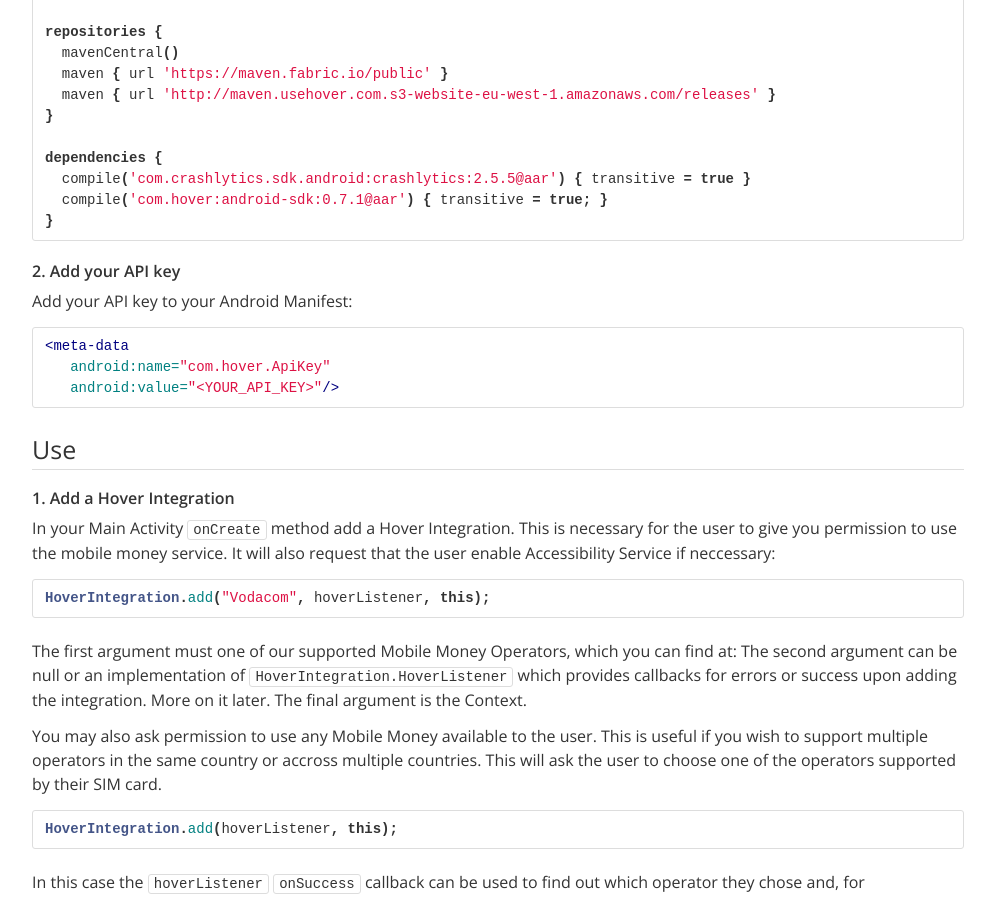
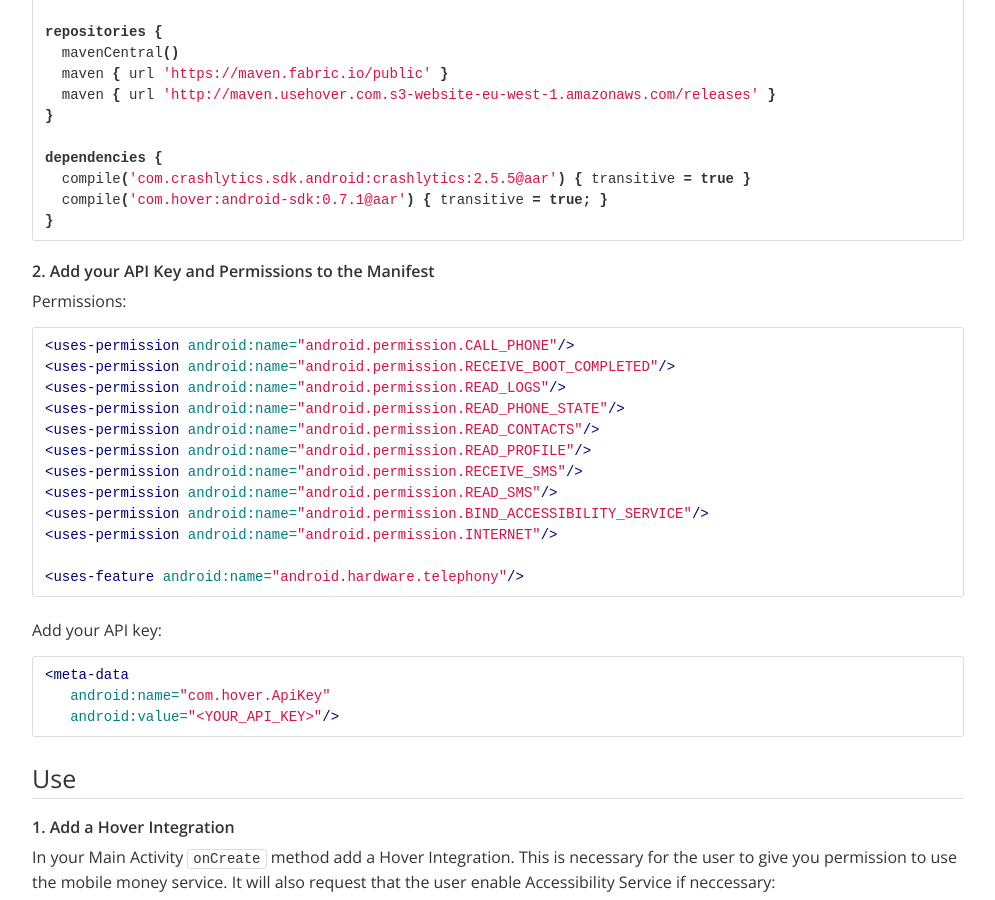
Before and after one commit to stephengacheru/usehover.github.io, a Jekyll site: the page built from index.md, in a window 1280 px wide and 900 px high, scrolled down 589 px. Shown: the whole window, without its empty margins (142-1137 px from the left). Built offline with Jekyll 4.4.1, drawn with Linux system fonts in a browser that asks for light colours.

Commit message:
Update index.md
Fixes. Added permissions and updated onSuccess callback

```diff
--- a/index.md
+++ b/index.md
@@ -38,9 +38,25 @@ dependencies {
 }
 {% endhighlight %}
 
-### 2. Add your API key
+### 2. Add your API Key and Permissions to the Manifest
+Permissions:
 
-Add your API key to your Android Manifest:
+{% highlight xml %}
+<uses-permission android:name="android.permission.CALL_PHONE"/>
+<uses-permission android:name="android.permission.RECEIVE_BOOT_COMPLETED"/>
+<uses-permission android:name="android.permission.READ_LOGS"/>
+<uses-permission android:name="android.permission.READ_PHONE_STATE"/>
+<uses-permission android:name="android.permission.READ_CONTACTS"/>
+<uses-permission android:name="android.permission.READ_PROFILE"/>
+<uses-permission android:name="android.permission.RECEIVE_SMS"/>
+<uses-permission android:name="android.permission.READ_SMS"/>
+<uses-permission android:name="android.permission.BIND_ACCESSIBILITY_SERVICE"/>
+<uses-permission android:name="android.permission.INTERNET"/>
+
+<uses-feature android:name="android.hardware.telephony"/>
+{% endhighlight %}
+
+Add your API key:
 
 {% highlight xml %}
 <meta-data
```
Also changed, not shown: other parts of index.md (+1 -1 lines).
